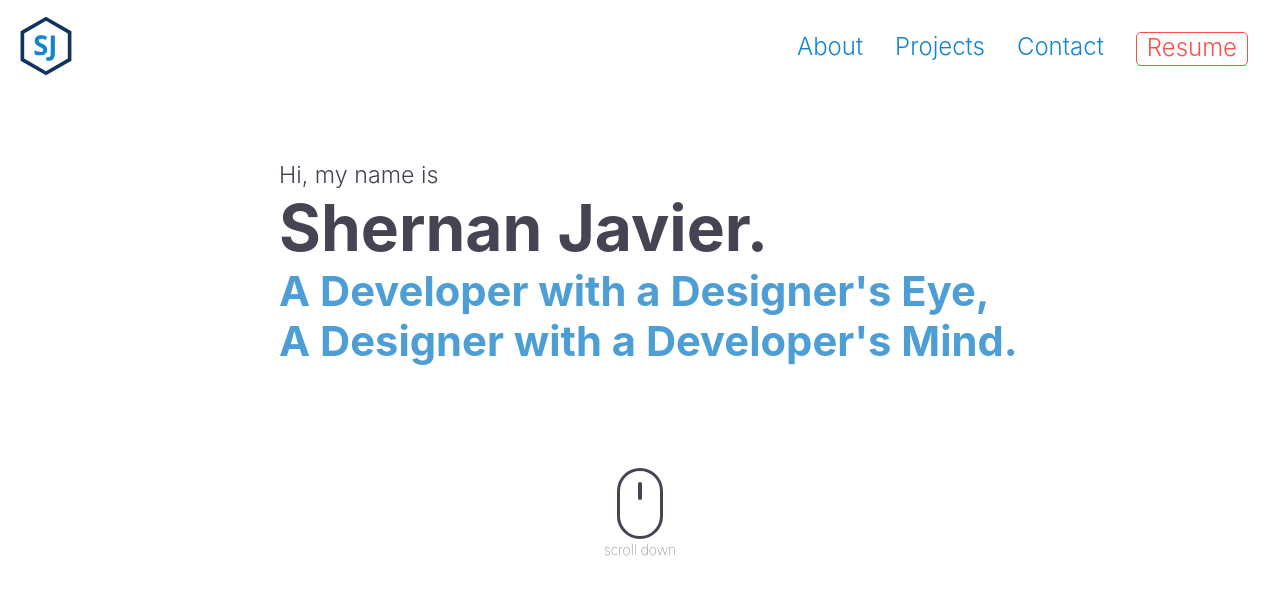
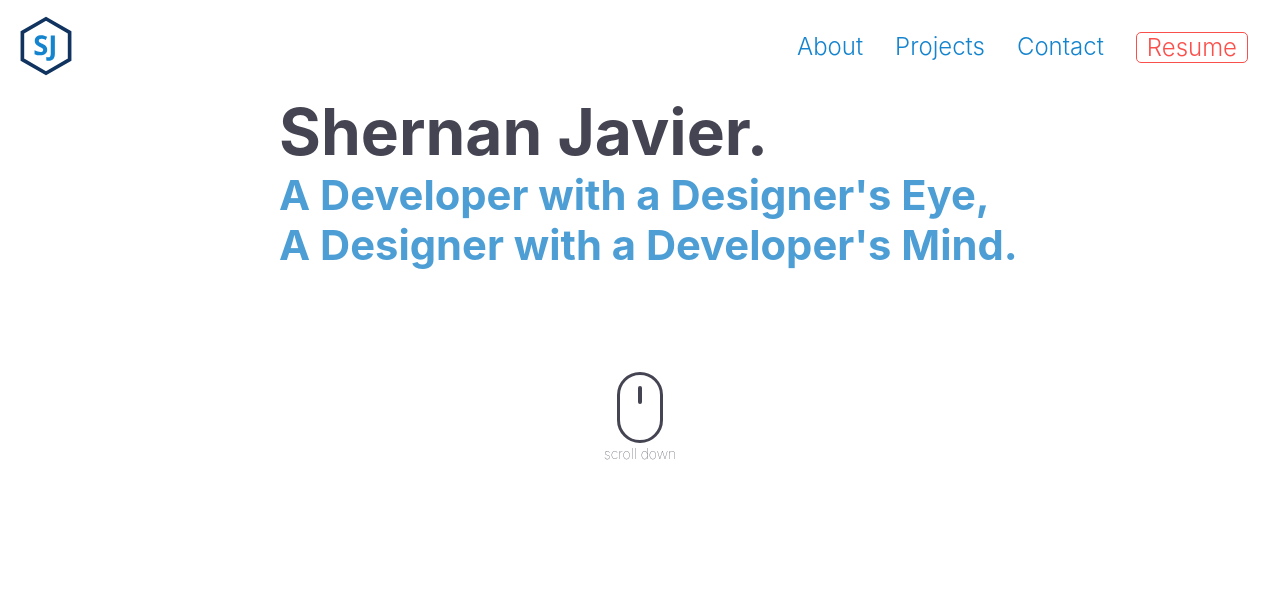
Before and after one commit to ShernanJ/Shernan-Javier, a React (Create React App) app: page / in a window 1280 px wide. Shown: the top 594 px of the page. Built offline with nearby package versions, Linux system fonts and the light colour scheme.

Commit message:
Navigation is now in a fixed position.

```diff
--- a/src/Components/Navigation/Navigation.js
+++ b/src/Components/Navigation/Navigation.js
@@ -5,26 +5,27 @@ import Logo from './Logo';
 import { NavItems, Link, Resume} from "./NavigationStyles";
 
 const Wrapper = styled.div`
+  position: fixed;
   display: flex;
   /* box-shadow: 0px 10px 15px rgba(0, 0, 0, 0.5); */
   flex-flow: row;
   padding: 16px 0px;
+  background-color: white;
+  width: 100%;
+  top: 0;
 `;
 
-const Flex = styled.div`
-  flex: 50%;
-`;
 
 const Navigation = (props) => {
   return (
     <Wrapper>
       <Logo />
-      <Flex><NavItems>
+      <NavItems>
         <Link href="/">About</Link>
         <Link href="/">Projects</Link>
         <Link href="/">Contact</Link>
         <Resume>Resume</Resume>
-      </NavItems></Flex>
+      </NavItems>
     </Wrapper>
   );
 };
--- a/src/Components/Navigation/NavigationStyles.js
+++ b/src/Components/Navigation/NavigationStyles.js
@@ -2,6 +2,7 @@ import styled from "styled-components";
 
 export const NavItems = styled.ul`
   display: flex;
+  flex:50%;
   justify-content: flex-end;
   flex-flow: row;
   margin: 0;
```
